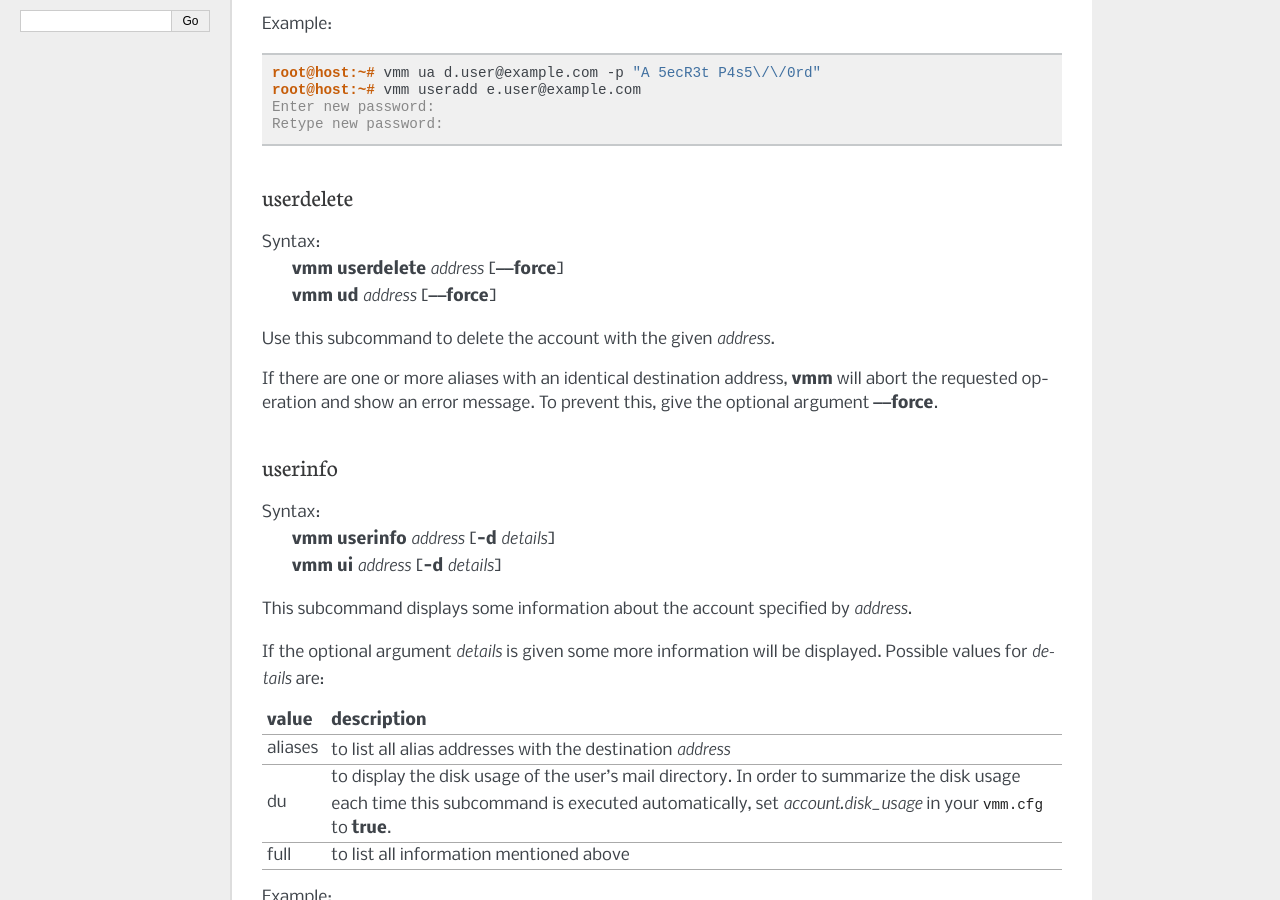
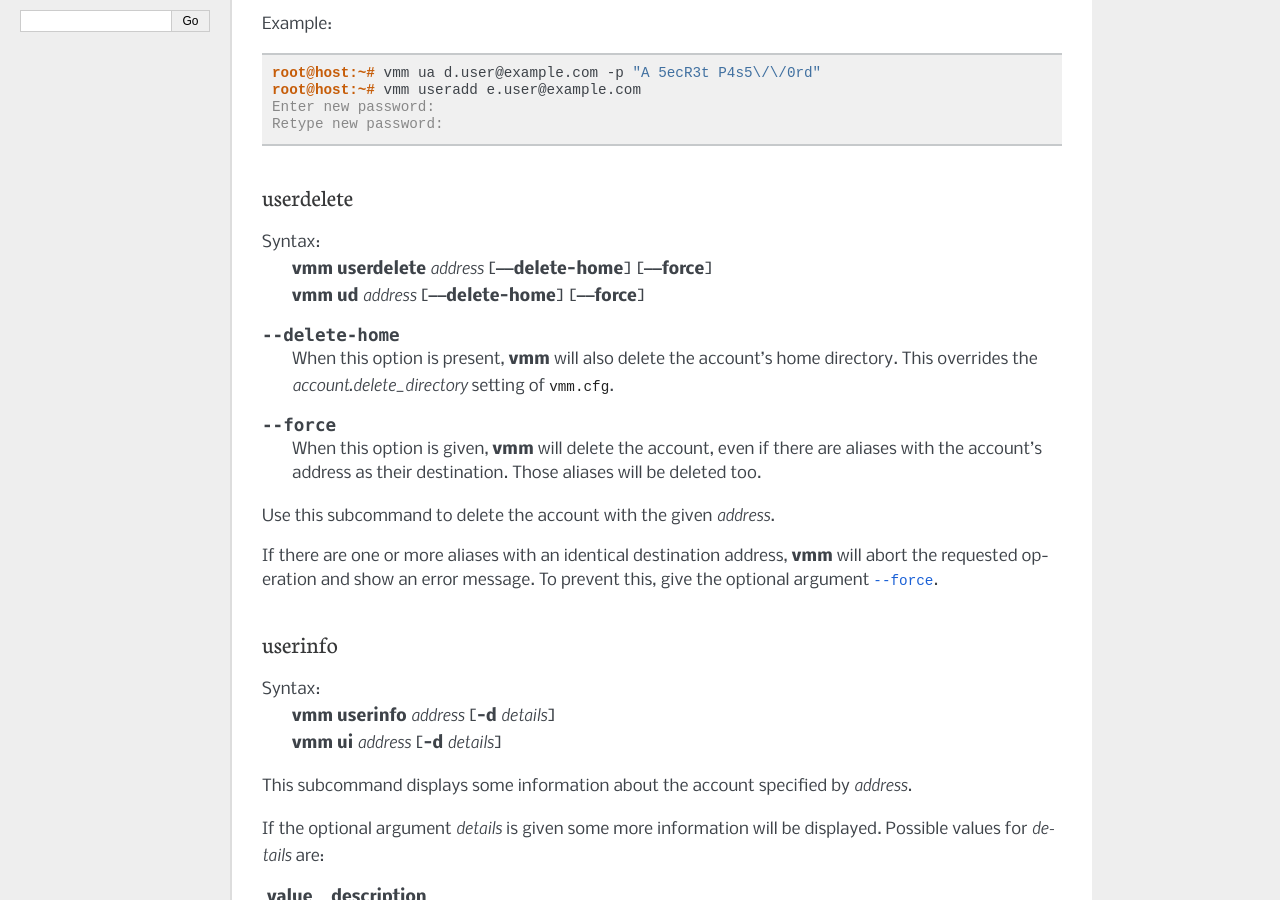
Before and after one commit to kmohrf/vmm, a Sphinx documentation site: the page built from doc/web/source/howto/manage_accounts.rst, in a window 1280 px wide and 900 px high, scrolled down 613 px. Built offline with Sphinx 7.4.7, drawn with Linux system fonts in a browser that asks for light colours.

Commit message:
{man1,doc/web}: Added userdelete --delete-home's description.

```diff
--- a/doc/web/source/howto/manage_accounts.rst
+++ b/doc/web/source/howto/manage_accounts.rst
@@ -36,15 +36,30 @@ Example:
 
 userdelete
 ----------
+
+.. program:: vmm userdelete
+
 Syntax:
- | **vmm userdelete** *address* [**‒‒force**]
- | **vmm ud** *address* [**‒‒force**]
+ | **vmm userdelete** *address* [**‒‒delete-home**] [**‒‒force**]
+ | **vmm ud** *address* [**‒‒delete-home**] [**‒‒force**]
+
+.. option:: --delete-home
+
+ When this option is present, :command:`vmm` will also delete the account's
+ home directory.
+ This overrides the *account.delete_directory* setting of :file:`vmm.cfg`.
+
+.. option:: --force
+
+ When this option is given, :command:`vmm` will delete the account, even if
+ there are aliases with the account's address as their destination.
+ Those aliases will be deleted too.
 
 Use this subcommand to delete the account with the given *address*.
 
 If there are one or more aliases with an identical destination address,
 :command:`vmm` will abort the requested operation and show an error message.
-To prevent this, give the optional argument **‒‒force**.
+To prevent this, give the optional argument :option:`--force`.
 
 userinfo
 --------
```
Also changed, not shown: 1 other file.
